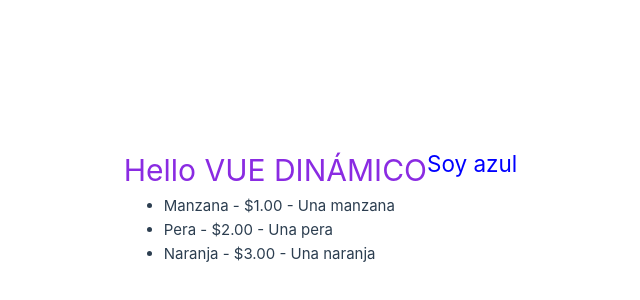
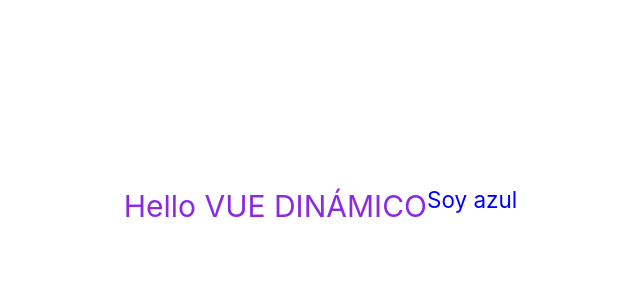
Before and after one commit to Alek30k/My-first-vue, a Vue app: page / in a window 1280 px wide. Shown: the part 194-494 px from the top of the page, without its empty margins (213-853 px from the left). Built offline with nearby package versions, Linux system fonts and the light colour scheme.

Commit message:
last commit

```diff
--- a/src/App.vue
+++ b/src/App.vue
@@ -2,32 +2,41 @@
 const name = "Vue dinámico";
 const styleColor = "color: blue";
 // const arrayFrutas = ["🍎", "🍏", "🍍", "🍎", "🍏", "🍍"];
-const arrayFrutas = [
-  {
-    name: "Manzana",
-    price: "$1.00",
-    desc: "Una manzana",
-  },
-  {
-    name: "Pera",
-    price: "$2.00",
-    desc: "Una pera",
-  },
-  {
-    name: "Naranja",
-    price: "$3.00",
-    desc: "Una naranja",
-  },
-];
+// const arrayFrutas = [
+//   {
+//     name: "Manzana",
+//     price: "$1.00",
+//     desc: "Una manzana",
+//   },
+//   {
+//     name: "Pera",
+//     price: "$2.00",
+//     desc: "Una pera",
+//   },
+//   {
+//     name: "Naranja",
+//     price: "$3.00",
+//     desc: "Una naranja",
+//   },
+// ];
+const objetoFrutas = {
+  name: "Manzana",
+  price: "$1.00",
+  desc: "Una manzana",
+  id: 1,
+};
 </script>
 
 <template>
   <h1>Hello {{ name.toUpperCase() }}</h1>
   <h2 :style="styleColor">Soy azul</h2>
-  <ul>
+  <!-- <ul>
     <li v-for="fruta in arrayFrutas" :key="fruta.name">
       {{ fruta.name }} - {{ fruta.price }} - {{ fruta.desc }}
     </li>
+  </ul> -->
+  <ul>
+    <li v-for="fruta in arrayFrutas"></li>
   </ul>
 </template>
 
```
